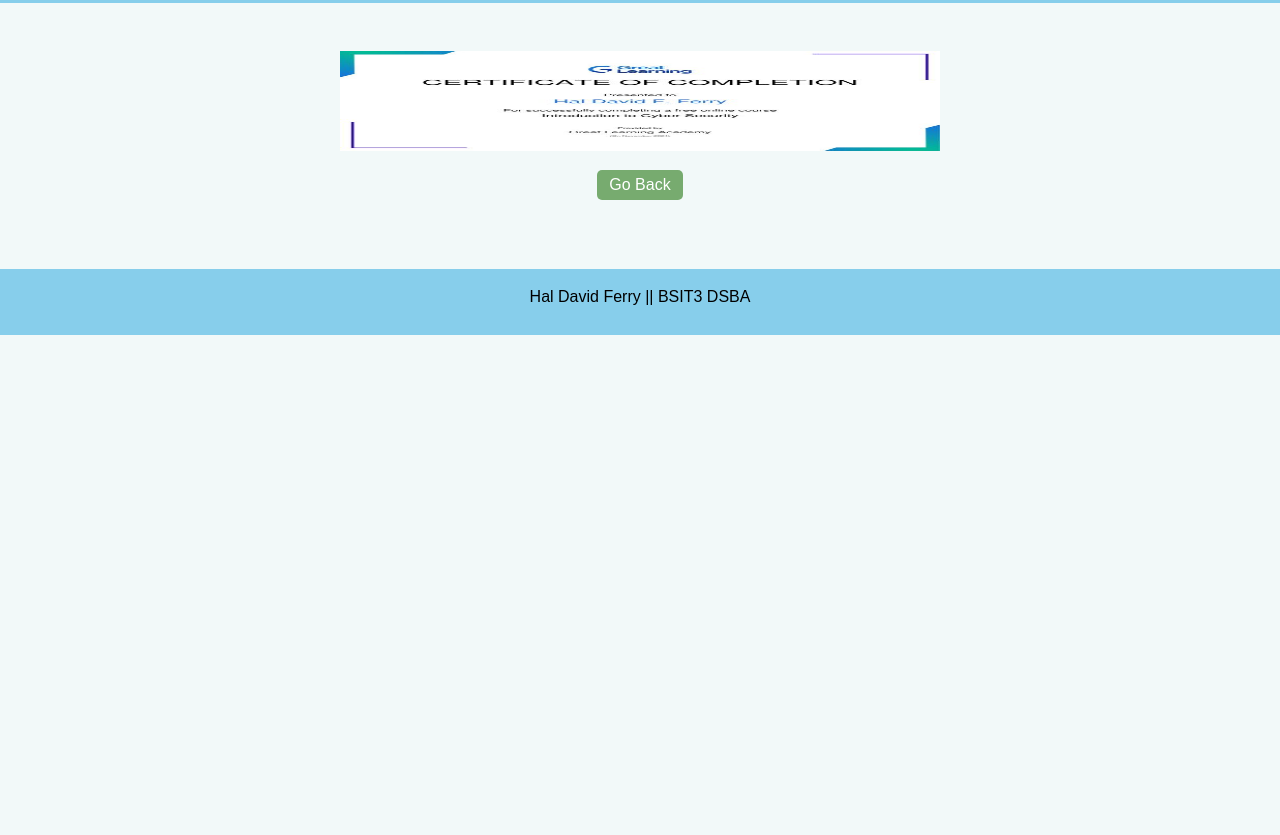
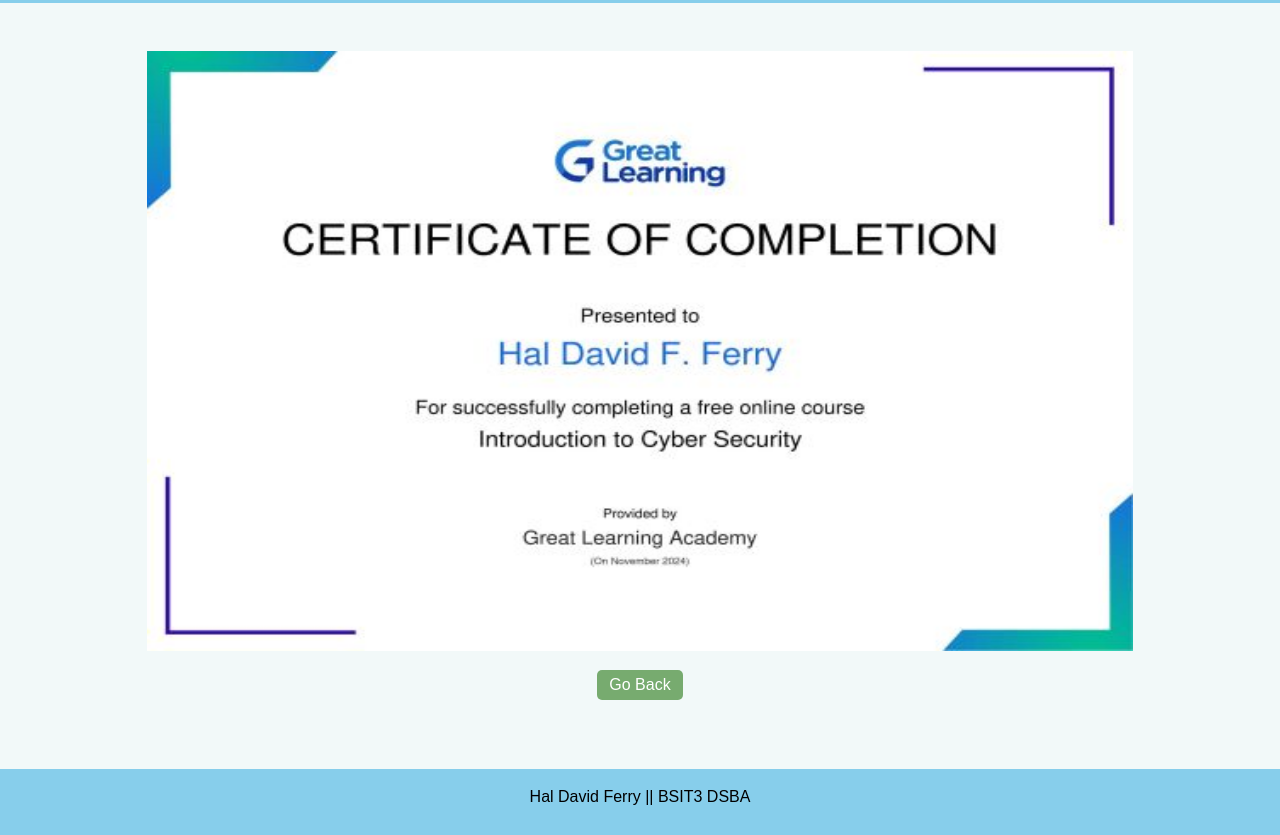
Before and after one commit to Hal769/Ferry-Portfolio, a website: page c2.html in a window 1280 px wide. Shown: the part 107-942 px from the top of the page. Before the commit the page ends 800 px from the top, so only its background shows below. Drawn offline with Linux system fonts and the light colour scheme.

Commit message:
Update c2.html

```diff
--- a/c2.html
+++ b/c2.html
@@ -14,7 +14,7 @@
 
     <main>
         <section id="resume-container">
-            <img src="imgs/c2.jpg" alt="cert" width="600px" height="100px">
+            <img src="imgs/c2.jpg" alt="cert" width="80%" height="600px">
         </section>
 
         <div class="go_back_bt">
```
